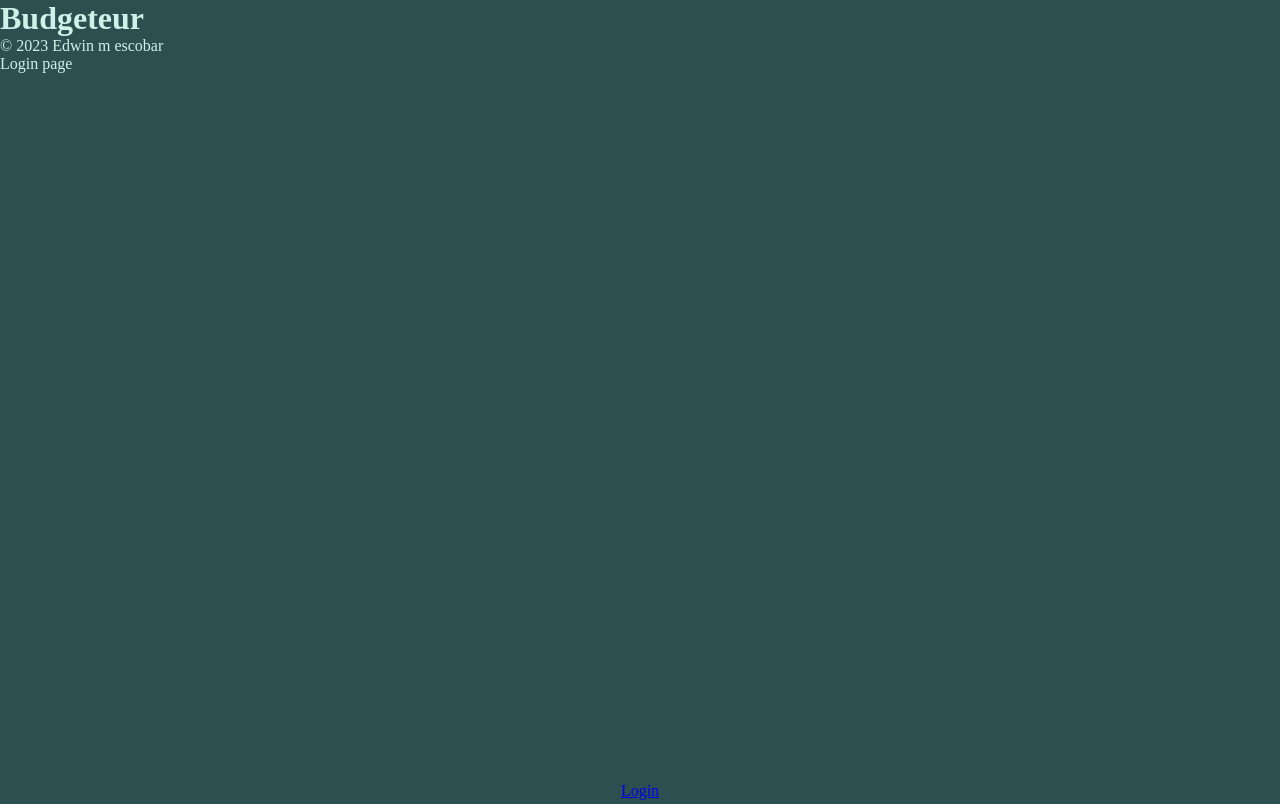
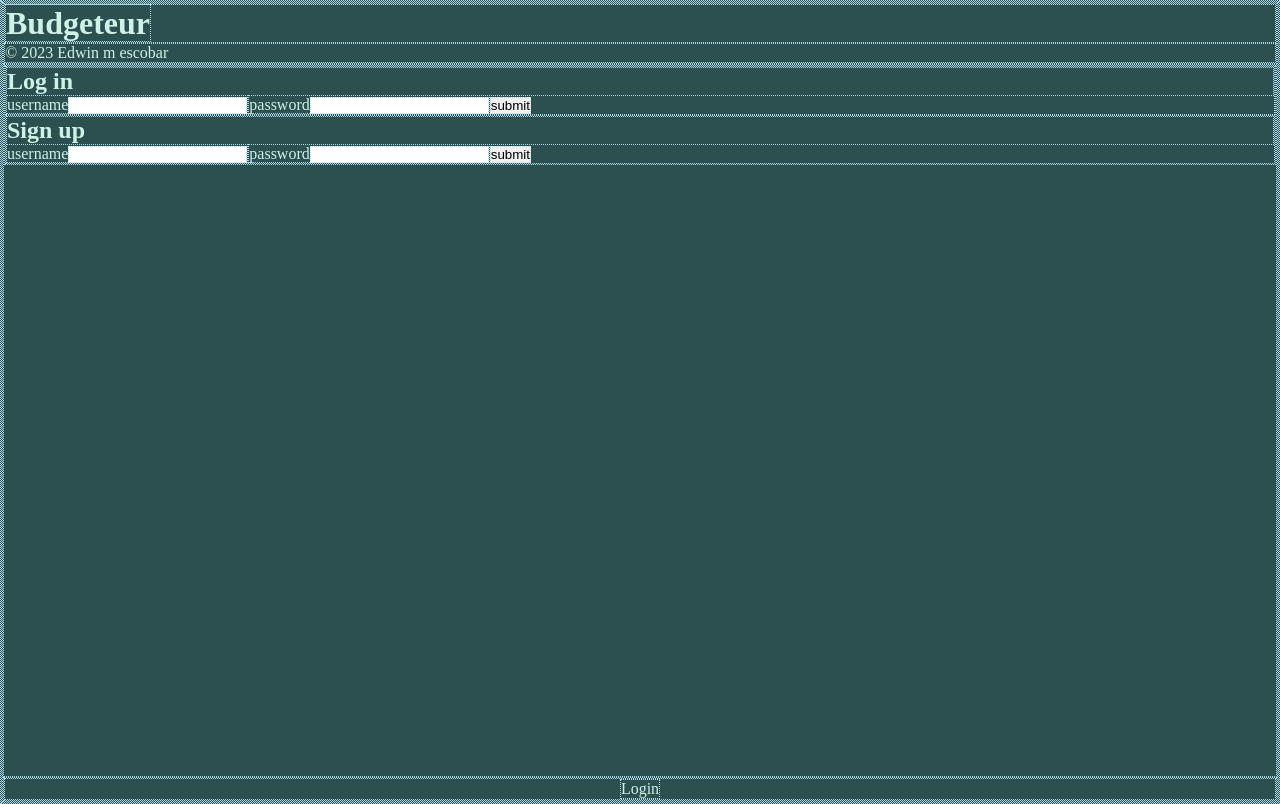
Before and after one commit to escowin/budget-tracker, a React (Create React App) app in the folder client/: page /login in a window 1280 px wide. Built offline with nearby package versions, Linux system fonts and the light colour scheme.

Commit message:
used type prop to determine mutation & auth data in loginForm component

```diff
--- a/client/src/assets/css/index.css
+++ b/client/src/assets/css/index.css
@@ -1,6 +1,6 @@
 :root {
-  --dark: rgb(44, 79, 80);
-  --light: rgb(206, 242, 232);
+  --bg: rgb(44, 79, 80);
+  --txt: rgb(206, 242, 232);
   --red: hsl(0, 50%, 55%);
   --green: rgb(67, 156, 161);
   --grey: rgb(135, 122, 122);
@@ -10,11 +10,12 @@
   box-sizing: border-box;
   margin: 0;
   padding: 0;
+  border: 1px dotted lightblue;
 }
 
 body {
-  background-color: var(--dark);
-  color: var(--light);
+  background-color: var(--bg);
+  color: var(--txt);
 }
 
 .link {
@@ -35,9 +36,13 @@ nav {
 
 main {
   flex: 1;
-  overflow-y: scroll;
+  overflow-y: hidden;
 }
 
 footer {
   height: max-content;
 }
+
+input {
+  color: var(--bg);
+}
--- a/client/src/components/Footer.js
+++ b/client/src/components/Footer.js
@@ -3,9 +3,19 @@ import Auth from "../utils/auth";
 import Menu from "./Menu";
 
 function Footer() {
-    return <footer>
-      <nav>{Auth.loggedIn() ? <Menu /> : <Link to="/login">Login</Link>}</nav>
-              </footer>
+  return (
+    <footer>
+      <nav>
+        {Auth.loggedIn() ? (
+          <Menu />
+        ) : (
+          <Link to="/login" className="link">
+            Login
+          </Link>
+        )}
+      </nav>
+    </footer>
+  );
 }
 
-export default Footer
+export default Footer;
--- a/client/src/components/LoginForm.js
+++ b/client/src/components/LoginForm.js
@@ -0,0 +1,64 @@
+import { useState } from "react";
+import { useMutation } from "@apollo/client";
+import { LOGIN_USER, ADD_USER } from "../utils/mutations";
+import { format } from "../utils/helpers";
+import Auth from "../utils/auth";
+
+function LoginForm({ type }) {
+  // server | type prop determines which mutation is performed
+  const [login, { error }] = useMutation(
+    type === "log-in" ? LOGIN_USER : ADD_USER
+  );
+  // state
+  // - initially sets form values to empty strings
+  const [formState, setFormState] = useState({ username: "", password: "" });
+  // - updates form state values with user input
+  const handleChange = (e) => {
+    const { name, value } = e.target;
+    setFormState({
+      ...formState,
+      [name]: value,
+    });
+  };
+  // - uses state object in mutation, form type determines data used for authentication
+  const handleFormSubmit = async (e) => {
+    e.preventDefault();
+
+    try {
+      const { data } = await login({
+        variables: { ...formState },
+      });
+      Auth.login(type === "log-in" ? data.login.token : data.addUser.token);
+    } catch (err) {
+      console.error(err);
+    }
+  };
+
+  return (
+    <form id={`${format.id(type)}-form`} onSubmit={handleFormSubmit}>
+      <h2>{format.title(format.string(type))}</h2>
+      <label htmlFor="username">
+        username
+        <input
+          name="username"
+          value={formState.username}
+          onChange={handleChange}
+        />
+      </label>
+
+      <label htmlFor="password">
+        password
+        <input
+          name="password"
+          type="password"
+          value={formState.password}
+          onChange={handleChange}
+        />
+      </label>
+      <button type="submit">submit</button>
+      {error && <p>error: {error}</p>}
+    </form>
+  );
+}
+
+export default LoginForm;
--- a/client/src/pages/Login.js
+++ b/client/src/pages/Login.js
@@ -1,4 +1,14 @@
+import LoginForm from "../components/LoginForm";
+
 function Login() {
-  return <section>Login page</section>;
+  const types = ["log-in", "sign-up"]
+
+  return (
+    <section>
+      {types.map((type, i) => (
+        <LoginForm type={type} key={i}/>
+      ))}
+    </section>
+  );
 }
 export default Login;
--- /dev/null
+++ b/client/src/utils/helpers.js
@@ -0,0 +1,5 @@
+export const format = {
+  id: (string) => string ? string.replace(/-/g, "") : string,
+  string: (string) => string ? string.replace(/-/g, " ") : string,
+  title: (string) => string ? string.charAt(0).toUpperCase() + string.slice(1) : string,
+};
--- /dev/null
+++ b/client/src/utils/mutations.js
@@ -0,0 +1,24 @@
+import { gql } from "@apollo/client";
+
+export const LOGIN_USER = gql`
+  mutation login($username: String!, $password: String!) {
+    login(username: $username, password: $password) {
+      token
+      user {
+        _id
+        username
+      }
+    }
+  }
+`;
+
+export const ADD_USER = gql`
+mutation addUser($username: String!, $password: String!) {
+  addUser(username: $username, password: $password) {
+    token
+    user {
+      _id
+      username
+    }
+  }
+}`
```
